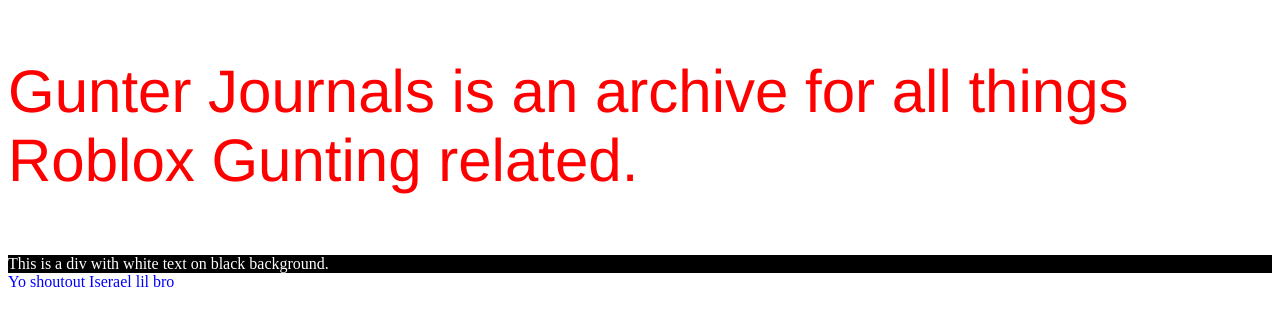
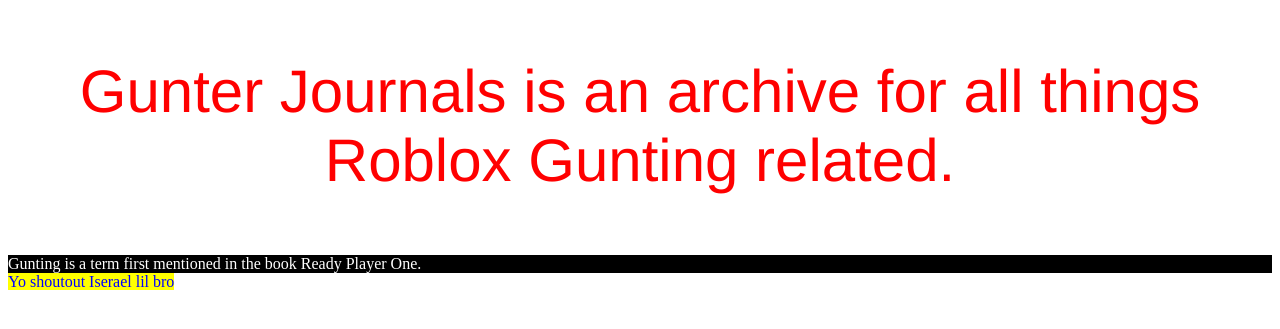
Before and after one commit to zoldival/Gunter-Journals, a plain HTML site: page index.html in a window 1280 px wide. Shown: the part 61-390 px from the top of the page. Drawn offline with Linux system fonts and the light colour scheme.

Commit message:
added an reference to rpo

```diff
--- a/index.css
+++ b/index.css
@@ -4,10 +4,12 @@ div {
 }
 
 p {
+  text-align: center;
   font: 60px Helvetica, sans-serif;
     color: red;
 }
 
 p2 {
   color: blue;
+  background-color: yellow;
 }
--- a/index.html
+++ b/index.html
@@ -11,7 +11,7 @@
   <h1>Welcome to Gunter Journals</h1>
   <p>Gunter Journals is an archive for all things Roblox Gunting related.</p>
   <div>
-    This is a div with white text on black background.
+    Gunting is a term first mentioned in the book Ready Player One.
   </div>
 <p2>Yo shoutout Iserael lil bro</p2>
 </body>
```
